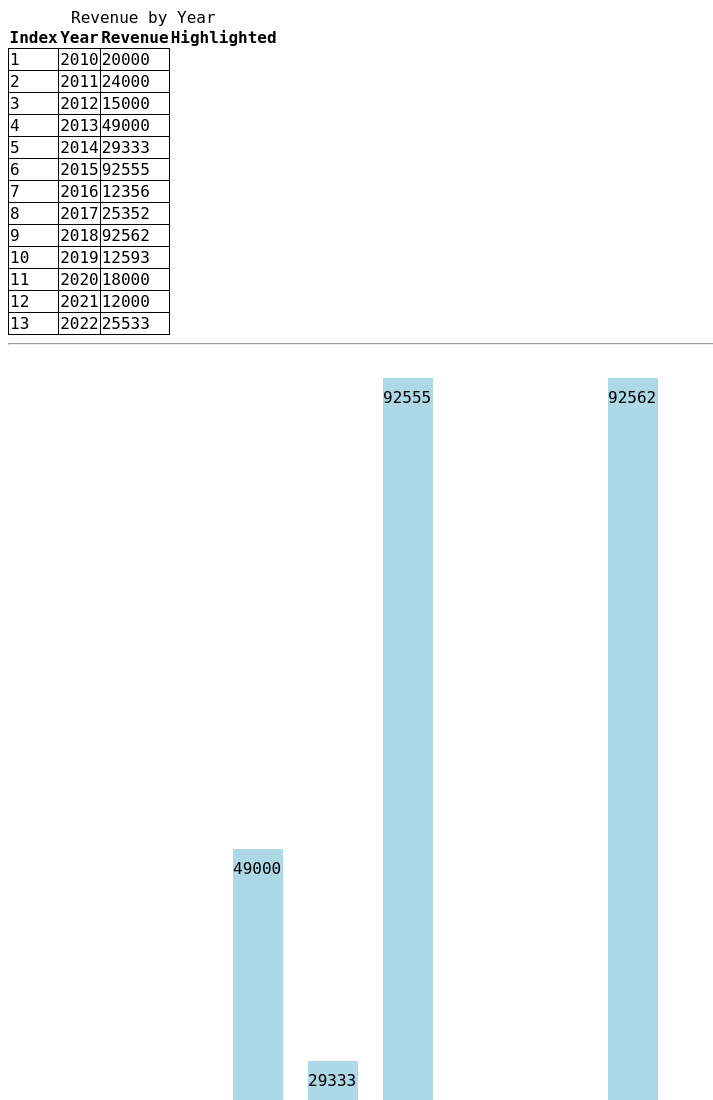
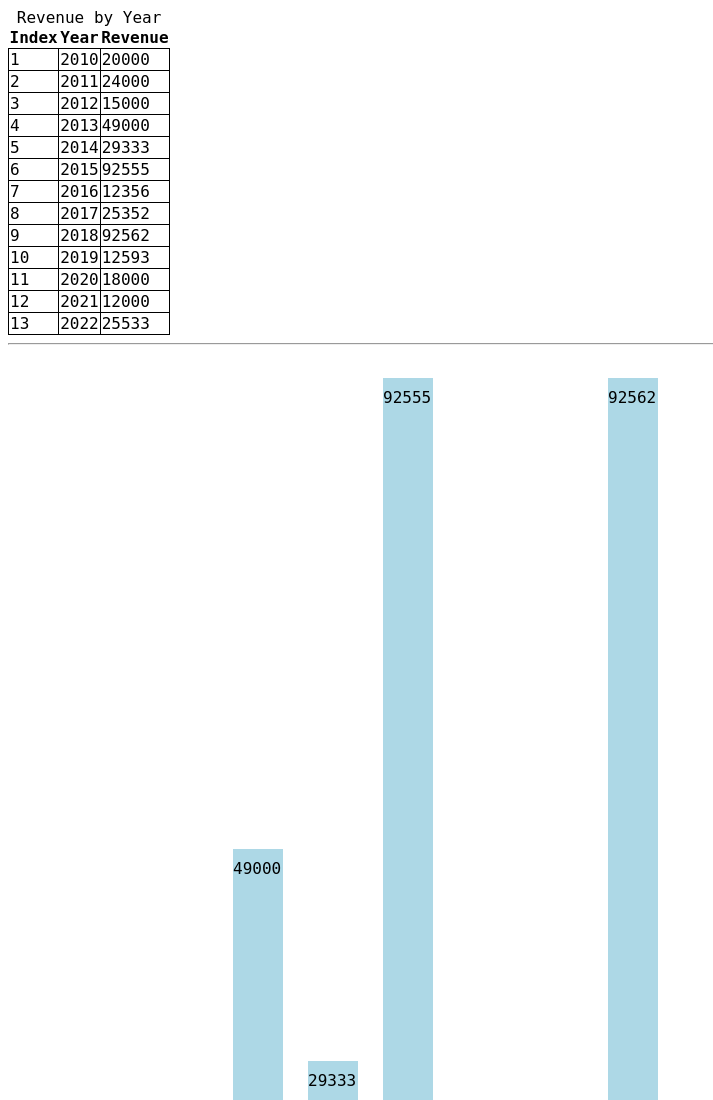
Before and after one commit to TTWNO/semantigram, a plain HTML site: page test.html in a window 1280 px wide. Shown: the top 1100 px of the page, without its empty margins (0-713 px from the left). Drawn offline with Linux system fonts and the light colour scheme.

Commit message:
Update HTML

```diff
--- a/test.html
+++ b/test.html
@@ -15,7 +15,6 @@
 			<th data-col="0">Index</th>
 			<th data-col="1">Year</th>
 			<th data-col="2">Revenue</th>
-			<th id="highlight_heading">Highlighted</th>
 		</tr>
 	</thead>
 	<tbody>
```
